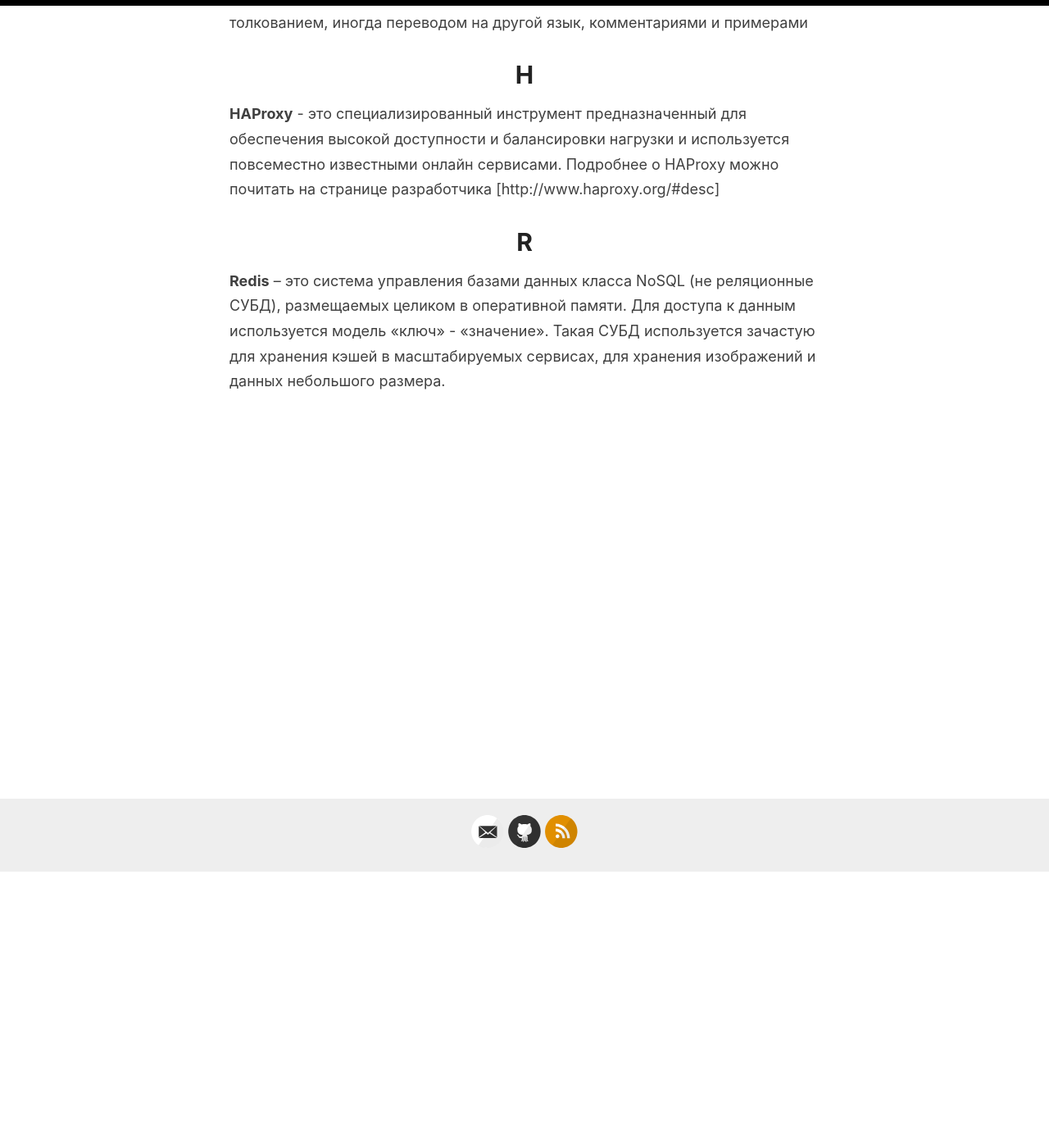
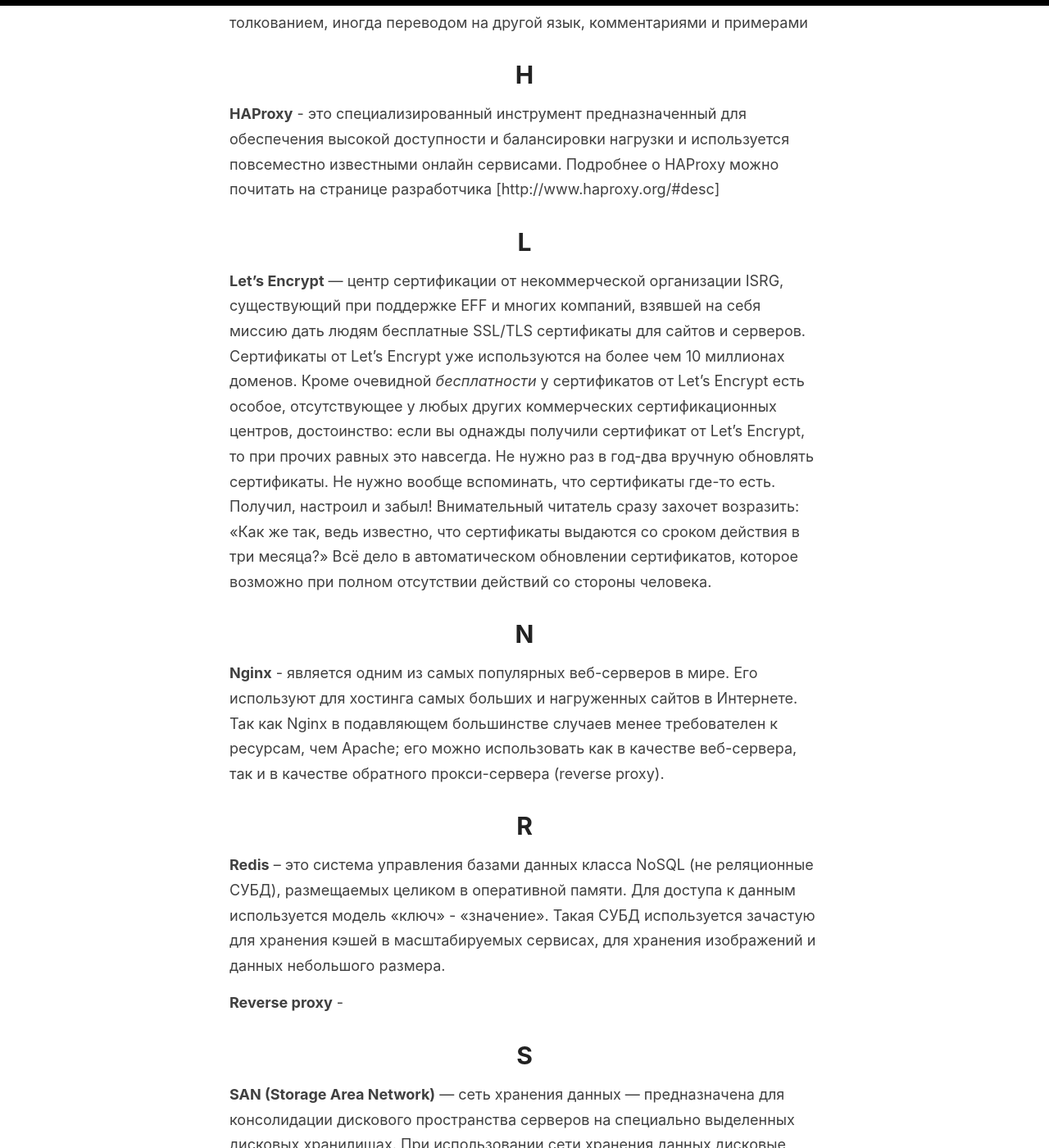
Before and after one commit to it255ru/reverie, a Jekyll site: the page built from _posts/2019-10-02-glossary.md, in a window 1280 px wide and 1400 px high, scrolled down 337 px. Shown: the whole window at 82% size. Built offline with Jekyll 4.4.1, drawn with Linux system fonts in a browser that asks for light colours; some of the changed text lies outside the part shown.

Commit message:
Update 2019-10-02-glossary.md

```diff
--- a/_posts/2019-10-02-glossary.md
+++ b/_posts/2019-10-02-glossary.md
@@ -10,6 +10,21 @@ categories: Glossary
 
 **HAProxy** - это специализированный инструмент предназначенный для обеспечения высокой доступности и балансировки нагрузки и используется повсеместно известными онлайн сервисами. Подробнее о HAProxy можно почитать на странице разработчика [http://www.haproxy.org/#desc]
 
+# L
+
+**Let's Encrypt** — центр сертификации от некоммерческой организации ISRG, существующий при поддержке EFF и многих компаний, взявшей на себя миссию дать людям бесплатные SSL/TLS сертификаты для сайтов и серверов. Сертификаты от Let's Encrypt уже используются на более чем 10 миллионах доменов. Кроме очевидной *бесплатности* у сертификатов от Let's Encrypt есть особое, отсутствующее у любых других коммерческих сертификационных центров, достоинство: если вы однажды получили сертификат от Let's Encrypt, то при прочих равных это навсегда. Не нужно раз в год-два вручную обновлять сертификаты. Не нужно вообще вспоминать, что сертификаты где-то есть. Получил, настроил и забыл!
+Внимательный читатель сразу захочет возразить: «Как же так, ведь известно, что сертификаты выдаются со сроком действия в три месяца?» Всё дело в автоматическом обновлении сертификатов, которое возможно при полном отсутствии действий со стороны человека.
+
+# N
+
+**Nginx** - является одним из самых популярных веб-серверов в мире. Его используют для хостинга самых больших и нагруженных сайтов в Интернете. Так как Nginx в подавляющем большинстве случаев менее требователен к ресурсам, чем Apache; его можно использовать как в качестве веб-сервера, так и в качестве обратного прокси-сервера (reverse proxy).
+
 # R
 
 **Redis** – это система управления базами данных класса NoSQL (не реляционные СУБД), размещаемых целиком в оперативной памяти. Для доступа к данным используется модель «ключ» - «значение». Такая СУБД используется зачастую для хранения кэшей в масштабируемых сервисах, для хранения изображений и данных небольшого размера.
+
+**Reverse proxy** -
+
+# S
+
+**SAN (Storage Area Network)** — cеть хранения данных — предназначена для консолидации дискового пространства серверов на специально выделенных дисковых хранилищах. При использовании сети хранения данных дисковые ресурсы используются экономнее, легче управляются и имеют большую производительность.
```
